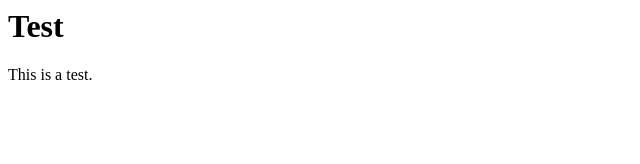
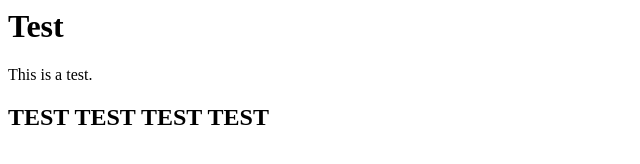
Before and after one commit to Tom-Salman/Tom-Salman.github.io, a plain HTML site: page index.html in a window 1280 px wide. Shown: the whole page, without its empty margins (0-640 px from the left). Drawn offline with Linux system fonts and the light colour scheme.

Commit message:
Update index.html

```diff
--- a/index.html
+++ b/index.html
@@ -6,7 +6,7 @@
 
 <h1>Test</h1>
 <p>This is a test.</p>
-
+  <h2>TEST TEST TEST TEST</h2>
 
 </body>
 </head>
```
